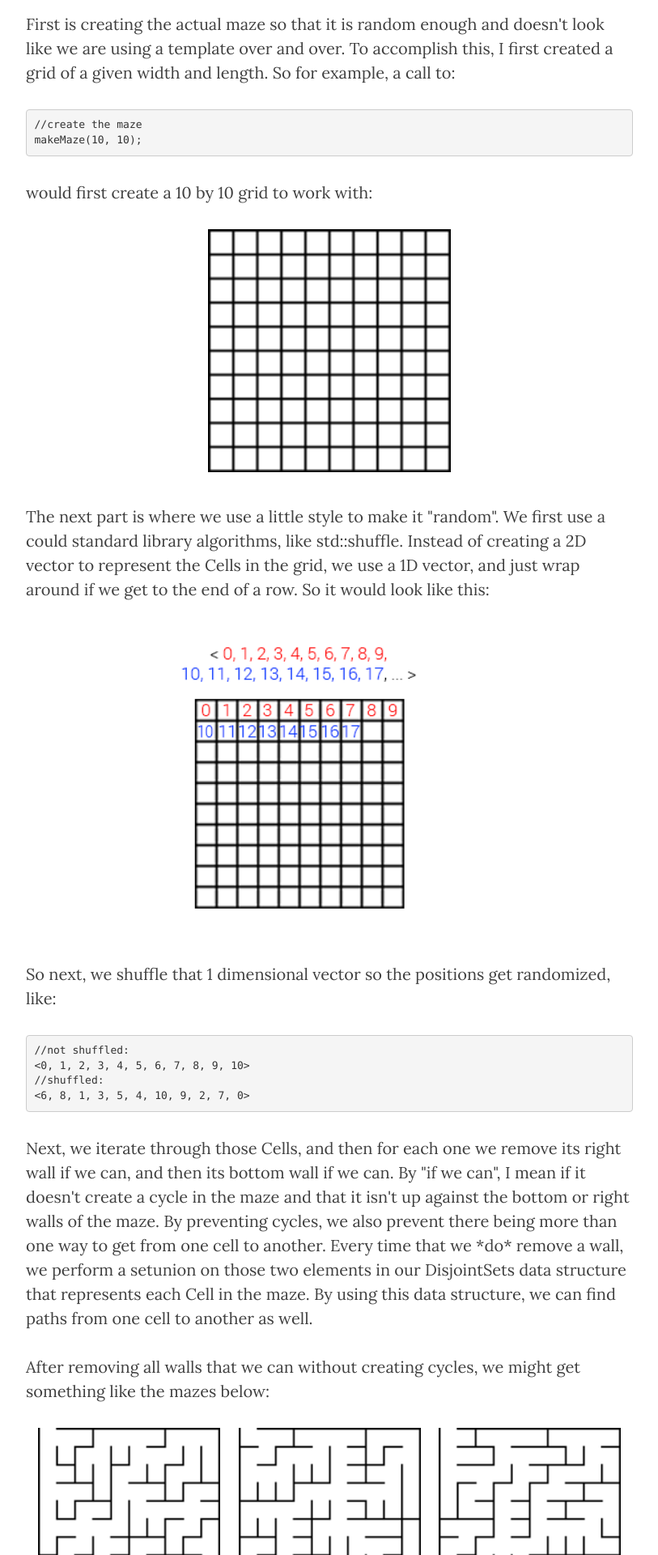
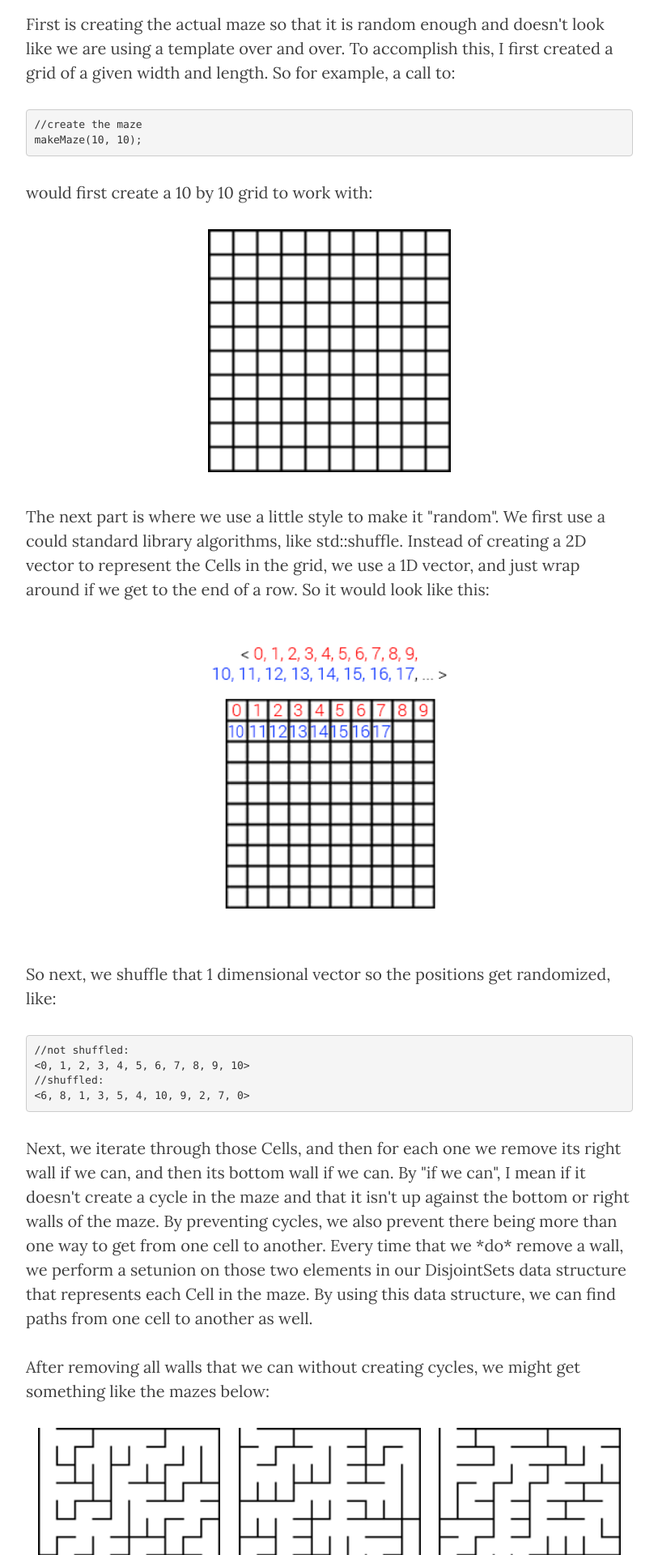
Before and after one commit to cjang5/blog, a Jekyll site: the page built from _posts/2014-12-10-mysterious-mazes.markdown, in a window 1280 px wide. Shown: the part 814-2734 px from the top of the page at 81% size, without its empty margins (233-1046 px from the left). Built offline with Jekyll 4.4.1, drawn with Linux system fonts in a browser that asks for light colours; nearby versions of some CDN libraries.

Commit message:
Update 2014-12-10-mysterious-mazes.markdown

```diff
--- a/_posts/2014-12-10-mysterious-mazes.markdown
+++ b/_posts/2014-12-10-mysterious-mazes.markdown
@@ -22,7 +22,7 @@ header-img: "img/posts/post-07/post-07-bg.png"
 
 <p>The next part is where we use a little style to make it "random". We first use a could standard library algorithms, like std::shuffle. Instead of creating a 2D vector to represent the Cells in the grid, we use a 1D vector, and just wrap around if we get to the end of a row. So it would look like this: </p>
 
-<img src="{{ site.baseurl }}/img/posts/post-07/1dvector.png" align="center" style="float: center; width: 50%; margin-left: 20%; margin-bottom: 0.5em;">
+<img src="{{ site.baseurl }}/img/posts/post-07/1dvector.png" align="center" style="float: center; width: 50%; margin-left: 25%; margin-bottom: 0.5em;">
 
 <p>So next, we shuffle that 1 dimensional vector so the positions get randomized, like:</p>
 
```
